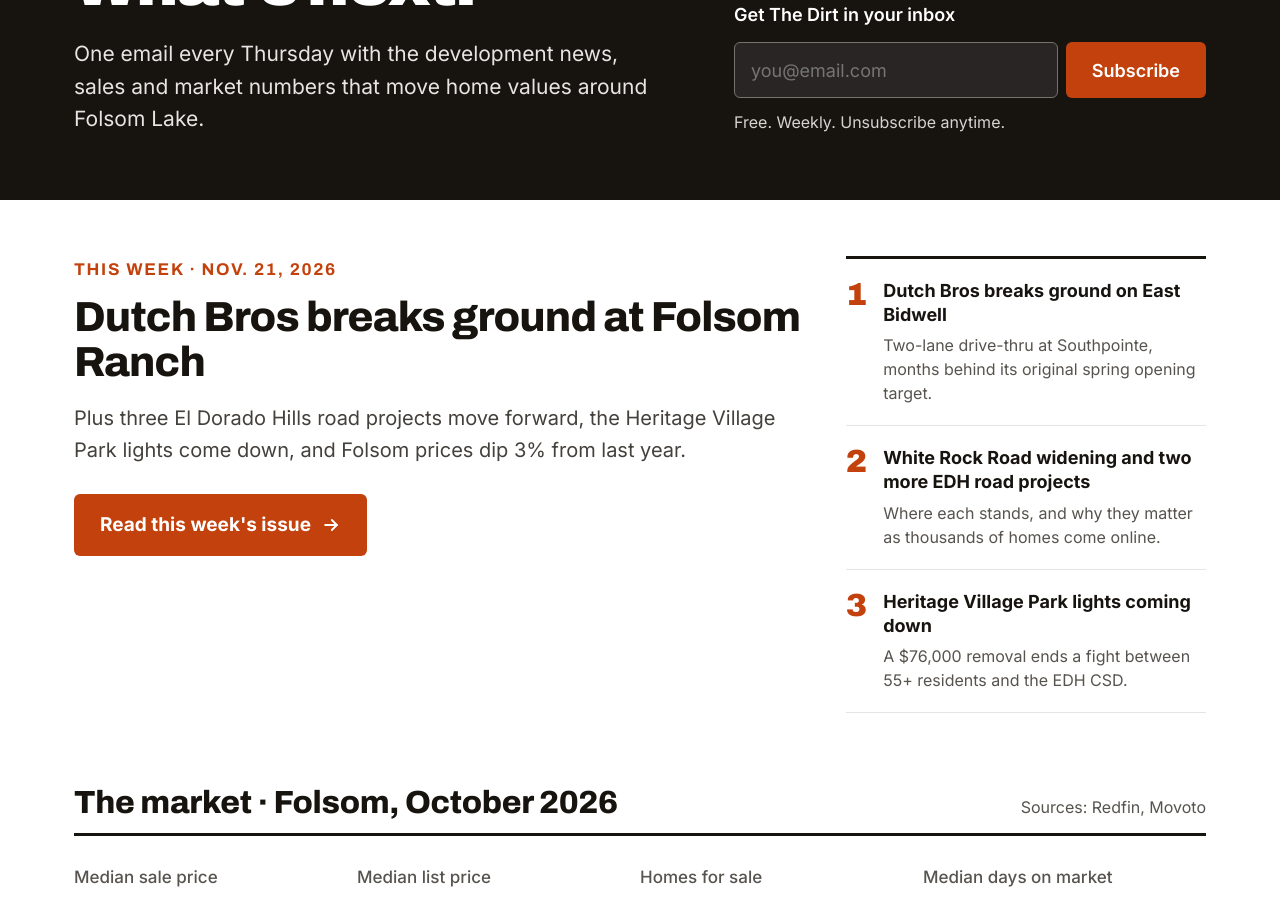
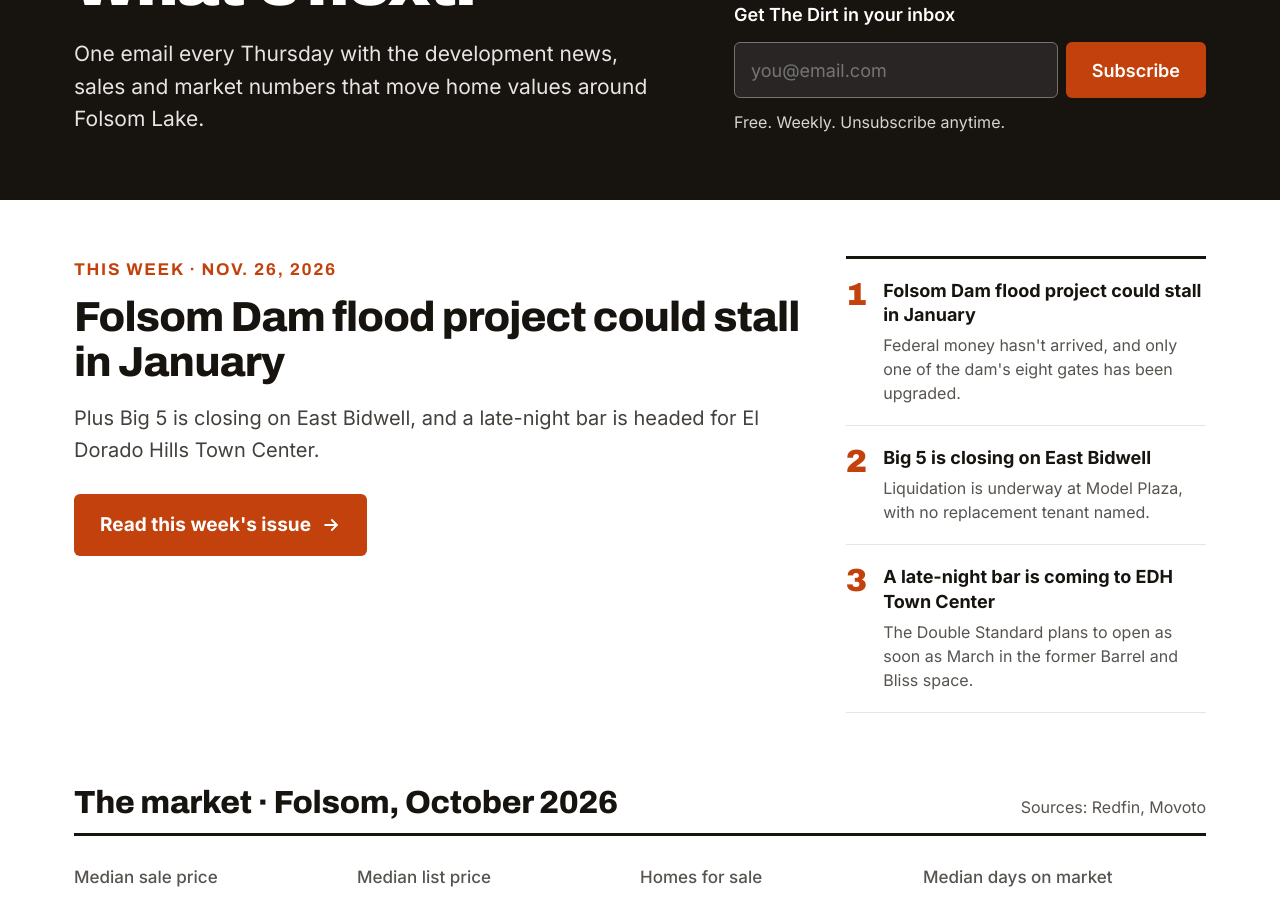
Before and after one commit to thedirtonfolsom/thedirtonfolsom.github.io, a Jekyll site: the page built from index.html, in a window 1280 px wide and 900 px high, scrolled down 397 px. Built offline with Jekyll 4.4.1, drawn with Linux system fonts in a browser that asks for light colours; some of the changed text lies outside the part shown.

Commit message:
Draft Issue #2: Folsom Dam flood project could stall in January
Co-Authored-By: Claude Opus 5.5 <noreply@anthropic.com>
Claude-Session: https://claude.ai/code/session_01L76qhjF3c9qZRgbqS1y5u1

```diff
--- a/_data/meetings.yml
+++ b/_data/meetings.yml
@@ -2,10 +2,10 @@
 - mon: Dec
   day: "2"
   title: El Dorado LAFCO
-  when: Wed., 3:30 p.m. · Board of Supervisors Hearing Room, Placerville
-  what: The county commission reviewing whether El Dorado Hills can become its own city. The agenda isn't posted yet; we'll note if incorporation is on it.
+  when: Wed., 3:30 p.m. · Board of Supervisors Meeting Room, 330 Fair Lane, Building A, Placerville
+  what: The county commission reviewing whether El Dorado Hills can become its own city. LAFCO says the EDH cityhood application has been complete since September. A public hearing notice is posted for this meeting, but the agenda isn't yet; we'll note if incorporation is on it.
   short_when: Wed., Dec. 2 · 3:30 p.m.
-  short_what: Reviewing EDH cityhood. Agenda not posted yet.
+  short_what: Reviewing EDH cityhood. Hearing notice posted; agenda not yet.
 - mon: Dec
   day: "8"
   title: Folsom City Council
--- /dev/null
+++ b/_posts/2026-11-26-folsom-dam-flood-project-could-stall.html
@@ -0,0 +1,63 @@
+---
+layout: issue
+issue: 2
+title: Folsom Dam flood project could stall in January
+dek: Plus Big 5 is closing on East Bidwell, and a late-night bar is headed for El Dorado Hills Town Center.
+top_stories:
+  - title: Folsom Dam flood project could stall in January
+    summary: Federal money hasn't arrived, and only one of the dam's eight gates has been upgraded.
+  - title: Big 5 is closing on East Bidwell
+    summary: Liquidation is underway at Model Plaza, with no replacement tenant named.
+  - title: A late-night bar is coming to EDH Town Center
+    summary: The Double Standard plans to open as soon as March in the former Barrel and Bliss space.
+---
+<h2>This week's top 3</h2>
+
+<section class="story" id="story-1">
+  <div class="story__head">
+    <span class="story__num">1</span>
+    <h3>Folsom Dam flood project could stall in January</h3>
+  </div>
+  <div class="story__body">
+    <p>Work to strengthen Folsom Dam against big storms may stop in January because federal money hasn't come through, CBS13 reported on Nov. 24.</p>
+    <p>The nearly $500 million project raises the dam's dikes and adds new bulkheads to the tops of all eight of its metal gates. That lets the gates hold back about three more feet of water during heavy rain. Work began in 2019, but only one of the eight gates has been finished. The bulkheads for the other seven are already built and sitting at the site.</p>
+    <p><strong>The backstory:</strong> The U.S. Army Corps of Engineers runs the project. A state flood official told CBS13 the Corps needed more funding by the end of August and didn't get it. About $300 million has been spent so far, according to a member of the Central Valley Flood Protection Board. The Sacramento Area Flood Control Agency is lobbying in Washington for the rest. One gate is out of service for the work, but officials don't expect that to affect flood operations this winter.</p>
+    <p><strong>Why it matters:</strong> The project is meant to protect more than half a million people in the Sacramento region downstream on the American River. Officials warned that a pause could add millions of dollars to the final cost.</p>
+    <p class="sources">Source: <a href="https://www.cbsnews.com/sacramento/news/folsom-dam-flood-protection-project-funding-shortfall/">CBS13</a></p>
+  </div>
+  <aside class="explainer">
+    <div class="explainer__title">Explainer: Why Folsom Dam matters downstream</div>
+    <p>Folsom Dam holds back Folsom Lake on the American River. The dam is about 70 years old and is the backbone of flood protection along the river as it runs through Rancho Cordova and Sacramento. How much water it can hold back in a big storm decides how much flows downstream.</p>
+    <p class="sources">Source: <a href="https://www.cbsnews.com/sacramento/news/folsom-dam-flood-protection-project-funding-shortfall/">CBS13</a></p>
+  </aside>
+</section>
+
+<section class="story" id="story-2">
+  <div class="story__head">
+    <span class="story__num">2</span>
+    <h3>Big 5 is closing its East Bidwell store</h3>
+  </div>
+  <div class="story__body">
+    <p>Big 5 Sporting Goods is closing its Folsom store at 606 E. Bidwell St. in Model Plaza. "Store Closing" banners are up and a liquidation sale is underway. No final closing date has been announced.</p>
+    <p><strong>The backstory:</strong> Property records show the store's lease ends in early 2027. The California chain, founded in 1955, was taken private in October 2025 after losing money and has been closing stores in several states this year. It hasn't announced closing the whole chain, and its Citrus Heights, Roseville and Rancho Cordova stores are still open.</p>
+    <p><strong>Why it matters:</strong> No new tenant has been named for the space. What fills it will be a sign of how much demand there is for older retail space north of Highway 50 while new shopping centers keep opening in Folsom Ranch.</p>
+    <p class="sources">Source: <a href="https://folsomtimes.com/folsoms-big-5-sporting-goods-to-close-as-retailer-continues-nationwide-downsizing/">Folsom Times</a></p>
+  </div>
+</section>
+
+<section class="story" id="story-3">
+  <div class="story__head">
+    <span class="story__num">3</span>
+    <h3>A late-night bar is coming to El Dorado Hills Town Center</h3>
+  </div>
+  <div class="story__body">
+    <p>A new bar called The Double Standard plans to open as soon as March 2027 at 4359 Town Center Blvd., Suite 110, in El Dorado Hills Town Center. It takes the roughly 1,400-square-foot space left by the Barrel and Bliss wine bar, which closed for good earlier this month.</p>
+    <p>The 21-and-older bar plans to be open Wednesday through Sunday, until 1 a.m. most nights, with a full bar and cold food like charcuterie. The owners, Nick Dedier and Alexa Hazelton, also run Native + Nomad and Milestone in Town Center and Mom &amp; Pop Chicken Shop in Cameron Park. They told reporters there is demand for later hours from service workers and Bay Area transplants.</p>
+    <p><strong>Why it matters:</strong> A Town Center space that went dark this month already has a new tenant lined up. The owners are betting that El Dorado Hills wants later nights out, even as they acknowledge people are drinking less overall.</p>
+    <p class="sources">Sources: <a href="https://www.bizjournals.com/sacramento/news/2026/11/24/double-standard-bar-el-dorado-hills-town-center.html">Sacramento Business Journal</a> · <a href="https://whatnow.com/sacramento/restaurants/the-double-standard-planning-a-march-opening-in-el-dorado-hills/">What Now Sacramento</a></p>
+  </div>
+</section>
+
+<h2>Pipeline watch</h2>
+<p><strong>Emblem Empire Ranch Apartments:</strong> Quarterra Multifamily plans 180 rental apartments at Empire Ranch Road and Iron Point Road, near Russell Ranch Elementary on the north side of Highway 50. The plan uses 7.55 acres of a 19.25-acre site. The other 11.69 acres would go to the city and is set aside for a future Highway 50 interchange and westbound off-ramp, to be built later by others. The city filed a state notice in April saying the apartments are covered by earlier environmental studies, so no new review is needed. No construction date has been posted. <a href="https://ceqanet.lci.ca.gov/2026041428">State CEQA filing</a></p>
+<p>Full status of every major project is on the <a href="{{ '/#pipeline' | relative_url }}">pipeline tracker</a>.</p>
```
Also changed, not shown: email/folsom-dam-flood-project-could-stall.html (added, +1 -0 lines).
